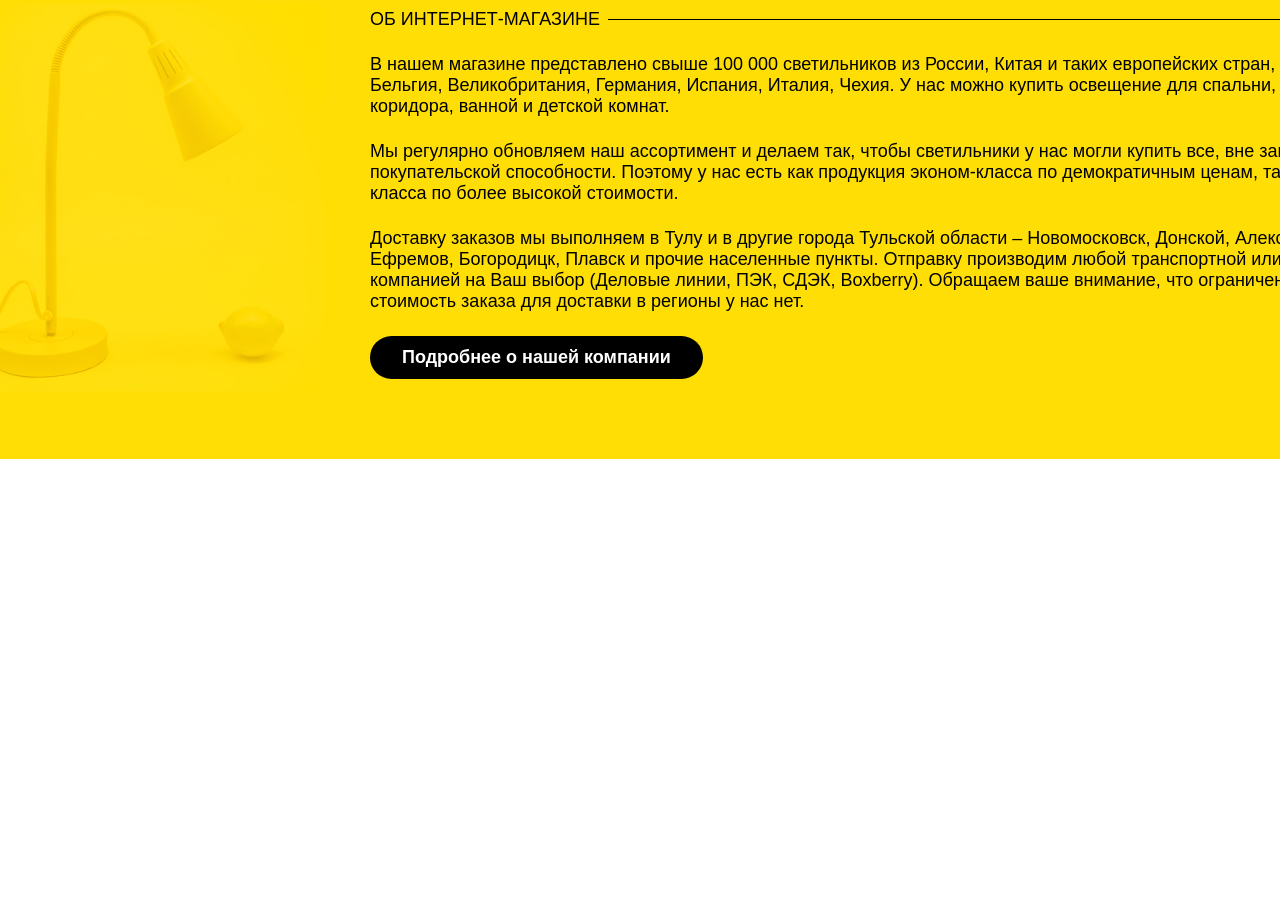
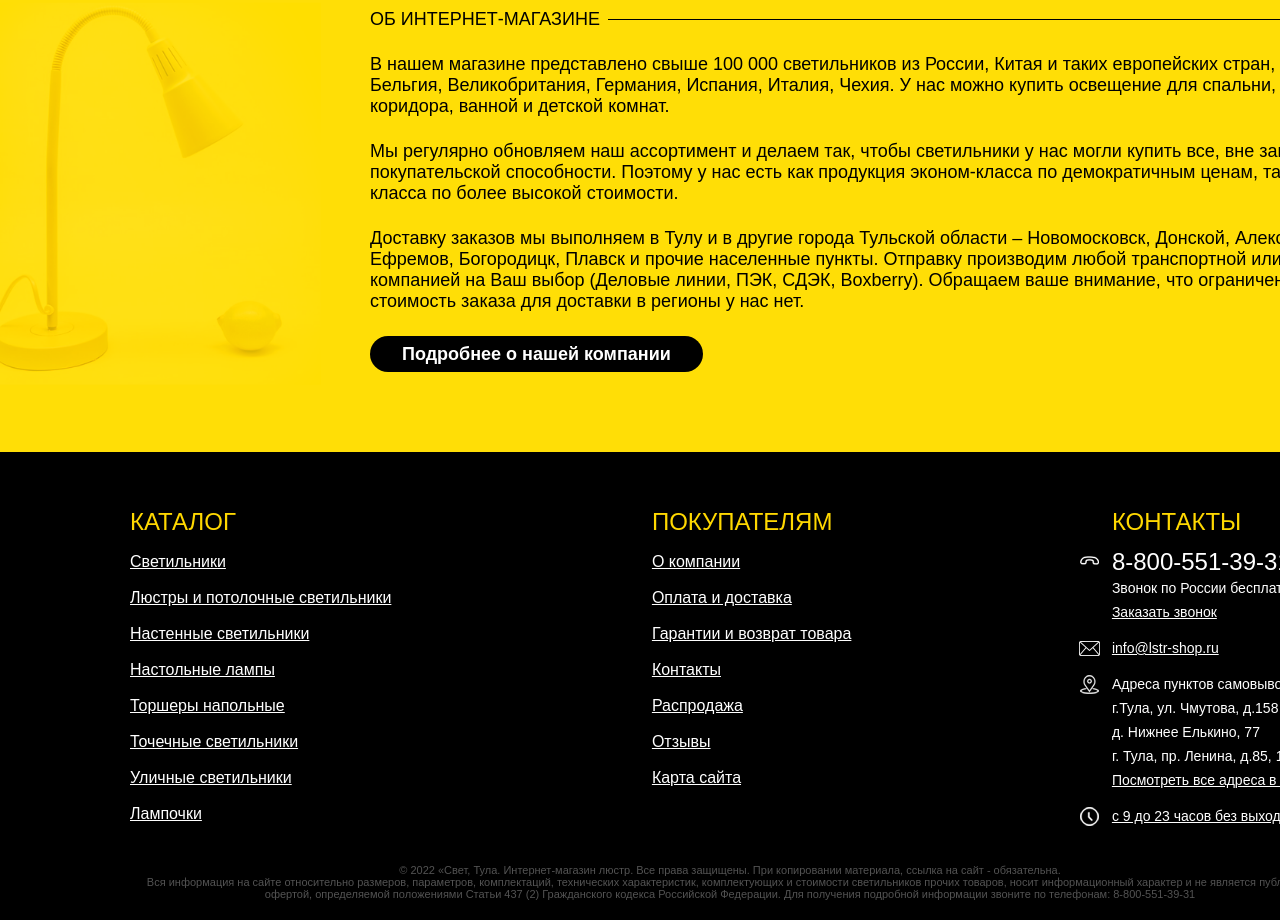
Before and after one commit to subreax/mag-svet, a plain HTML site: page src/index.html in a window 1280 px wide. Shown: the part 3678-4598 px from the top of the page. Before the commit the page ends 4201 px from the top, so only its background shows below. Drawn offline with Linux system fonts and the light colour scheme.

Commit message:
Добавление footer

```diff
--- a/src/index.html
+++ b/src/index.html
@@ -278,6 +278,69 @@
     </main>
 
     <footer>
+        <div class="footer-content">
+            <div class="footer-sections">
+                <section>
+                    <p class="title">Каталог</p>
+                    <ul class="line-36">
+                        <li><a href="#">Светильники</a></li>
+                        <li><a href="#">Люстры и потолочные светильники</a></li>
+                        <li><a href="#">Настенные светильники</a></li>
+                        <li><a href="#">Настольные лампы</a></li>
+                        <li><a href="#">Торшеры напольные</a></li>
+                        <li><a href="#">Точечные светильники</a></li>
+                        <li><a href="#">Уличные светильники</a></li>
+                        <li><a href="#">Лампочки</a></li>
+                    </ul>
+                </section>
+                <section>
+                    <p class="title">Покупателям</p>
+                    <ul class="line-36">
+                        <li><a href="#">О компании</a></li>
+                        <li><a href="#">Оплата и доставка</a></li>
+                        <li><a href="#">Гарантии и возврат товара</a></li>
+                        <li><a href="#">Контакты</a></li>
+                        <li><a href="#">Распродажа</a></li>
+                        <li><a href="#">Отзывы</a></li>
+                        <li><a href="#">Карта сайта</a></li>
+                    </ul>
+                </section>
+                <section>
+                    <p class="title">Контакты</p>
+                    <div class="item">
+                        <img class="item__icon" src="icons/call-down-white.png" alt="TODO">
+                        <p class="item__largetext line-reset">8-800-551-39-31</p>
+                        <p>Звонок по России бесплатный</p>
+                        <p><a href="#">Заказать звонок</a></p>
+                    </div>
+
+                    <div class="item">
+                        <img class="item__icon" src="icons/mail-white.png" alt="TODO">
+                        <p><a href="#">info@lstr-shop.ru</a></p>
+                    </div>
+
+                    <div class="item">
+                        <img class="item__icon" src="icons/location-white.png" alt="TODO">
+                        <p>
+                            Адреса пунктов самовывоза:<br>
+                            г.Тула, ул. Чмутова, д.158 В<br>
+                            д. Нижнее Елькино, 77<br>
+                            г. Тула, пр. Ленина, д.85, 1эт., оф.<br>
+                        </p>
+                        <p><a href="#">Посмотреть все адреса в Туле</a></p>
+                    </div>
+
+                    <div class="item">
+                        <img class="item__icon" src="icons/clock-white.png" alt="TODO">
+                        <p><a href="#">с 9 до 23 часов без выходных</a></p>
+                    </div>
+                </section>
+            </div>
+            <p class="copyright">
+                © 2022 «Свет, Тула. Интернет-магазин люстр. Все права защищены. При копировании материала, ссылка на сайт - обязательна.<br>
+                Вся информация на сайте относительно размеров, параметров, комплектаций, технических характеристик, комплектующих и стоимости светильников прочих товаров, носит информационный характер и не является публичной офертой, определяемой положениями Статьи 437 (2) Гражданского кодекса Российской Федерации. Для получения подробной информации звоните по телефонам: 8-800-551-39-31
+            </p>
+        </div>
     </footer>
 </body>
 </html>
--- a/src/style.css
+++ b/src/style.css
@@ -250,8 +250,12 @@ header {
 }
 
 
-section {
+main section {
     margin: 64px 0;
+}
+
+main section:last-child {
+    margin-bottom: 0;
 }
 
 
@@ -698,15 +702,6 @@ h3::before, h3::after {
 
 
 
-/* .about {
-    background: url("images/about-lamp.png"), #ffde06;
-    background-repeat: no-repeat;
-    background-size: contain;
-    background-position-x: calc(50% - 650px);
-    padding-top: 35px;
-    padding-bottom: 80px;
-} */
-
 .about {
     background: #ffde06;
     padding-top: 35px;
@@ -749,7 +744,7 @@ h3::before, h3::after {
     border: none;
     background-color: black;
     color: white;
-    line-height: 43px;
+    line-height: 36px;
     padding: 0 32px;
     border-radius: 100px;
     cursor: pointer;
@@ -759,3 +754,70 @@ h3::before, h3::after {
 .about__margin {
     margin-left: calc(50% - 360px);
 }
+
+
+
+footer {
+    min-width: 1460px;
+    background-color: black;
+    color: white;
+    font-size: 16px;
+}
+
+.footer-content {
+    width: 1200px;
+    margin: 0 auto;
+    padding-top: 56px;
+    padding-bottom: 20px;
+}
+
+.footer-sections {
+    display: flex;
+    justify-content: space-between;
+    margin-bottom: 24px;
+}
+
+footer a {
+    color: inherit;
+}
+
+footer .title {
+    color: #ffd800;
+    font-weight: 300;
+    text-transform: uppercase;
+    font-size: 24px;
+    margin-bottom: 8px;
+}
+
+footer ul {
+    list-style-type: none;
+}
+
+footer .item {
+    position: relative;
+    margin: 12px 0;
+    font-size: 14px;
+    line-height: 24px;
+}
+
+footer .item__icon {
+    position: absolute;
+    top: 1px;
+    left: -34px;
+}
+
+footer .item__largetext {
+    font-weight: normal;
+    line-height: normal;
+    font-size: 24px;
+}
+
+.copyright {
+    text-align: center;
+    font-size: 11px;
+    opacity: 0.32;
+}
+
+.line-36 {
+    line-height: 36px;
+}
```
Also changed, not shown: src/icons/call-down-white.png (added), src/icons/call.png, src/icons/clock-white.png (added), src/icons/location-white.png (added), src/icons/mail-white.png (added), src/images/Rectangle 13.png (deleted), src/images/brands/Rectangle 25 copy 2.png (deleted).
